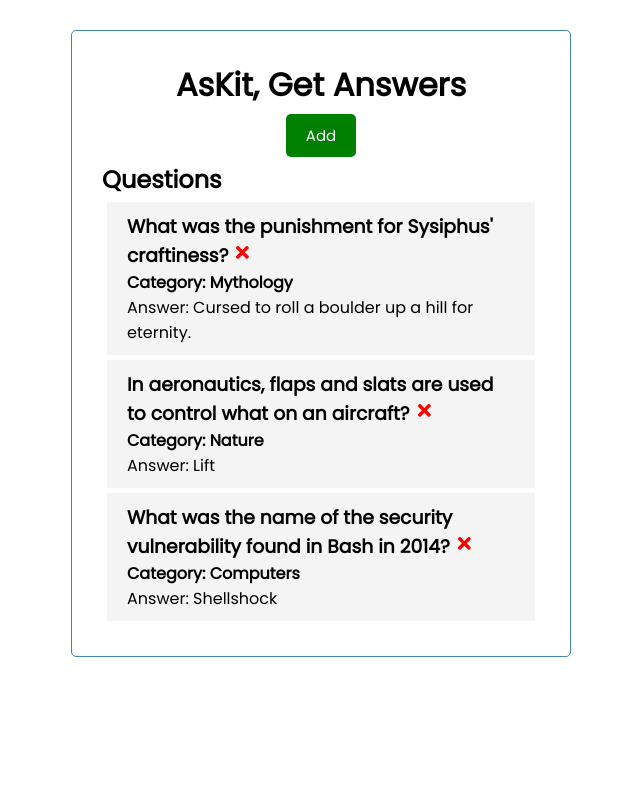
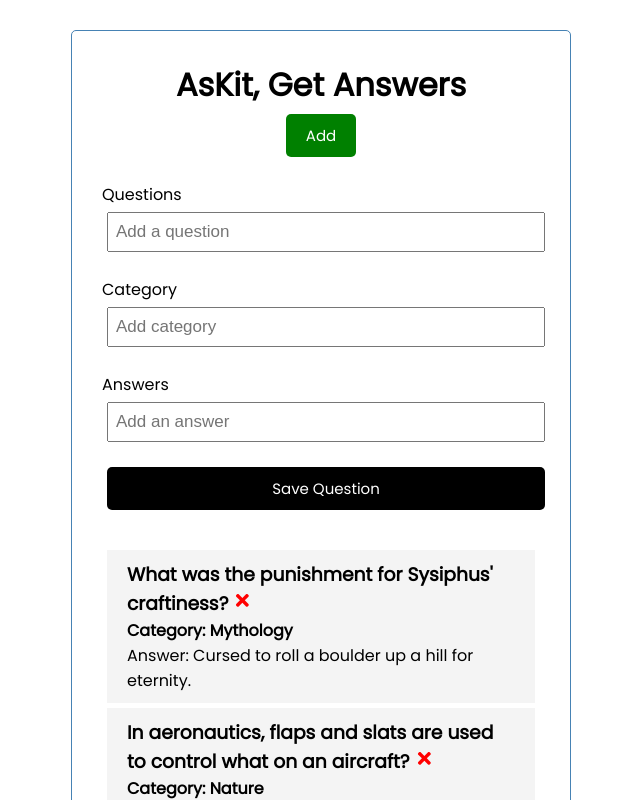
Before and after one commit to Chemonges001/chemonges001-project-phase2, a React (Create React App) app in the folder ask-here/: page / in a window 1280 px wide. Shown: the top 800 px of the page, without its empty margins (319-959 px from the left). Built offline with nearby package versions, Linux system fonts and the light colour scheme.

Commit message:
updating questionform components

```diff
--- a/ask-here/src/App.js
+++ b/ask-here/src/App.js
@@ -27,6 +27,8 @@ function App() {
 
     }
 ])
+
+//delete question
   const deleteQuestion = (id) =>{
     setQuestions(questions.filter((question) => question.id !== id ))
     // console.log('delete', id)
--- a/ask-here/src/Components/QuestionForm.js
+++ b/ask-here/src/Components/QuestionForm.js
@@ -1,9 +1,29 @@
-import React from 'react'
+import React, {useState} from 'react'
 
 function QuestionForm() {
+  const [quiz, setQuiz] = useState('')
+  const [category, setCategory] = useState('')
+  const [answer, setAnswer] = useState('')
   return (
-    <form>
-        <h2>Questions</h2>
+    <form className='add-form'>
+        <div className ="form-control">
+          <label>Questions</label>
+          <input type='text' placeholder='Add a question' value ={quiz} onChange ={(e)=>
+          setQuiz(e.target.value)}
+          />
+        </div>
+        <div className ="form-control">
+          <label>Category</label>
+          <input type='text' placeholder='Add category' value ={category} onChange ={(e)=>
+          setCategory(e.target.value)}/>
+        </div>
+        <div className ="form-control">
+          <label>Answers</label>
+          <input type='text' placeholder='Add an answer'value ={answer} onChange ={(e)=>
+          setAnswer(e.target.value)}
+          />
+        </div>
+        <input type= 'submit'  value = 'Save Question' className='btn btn-block'/>
     </form>
   )
 }
```
